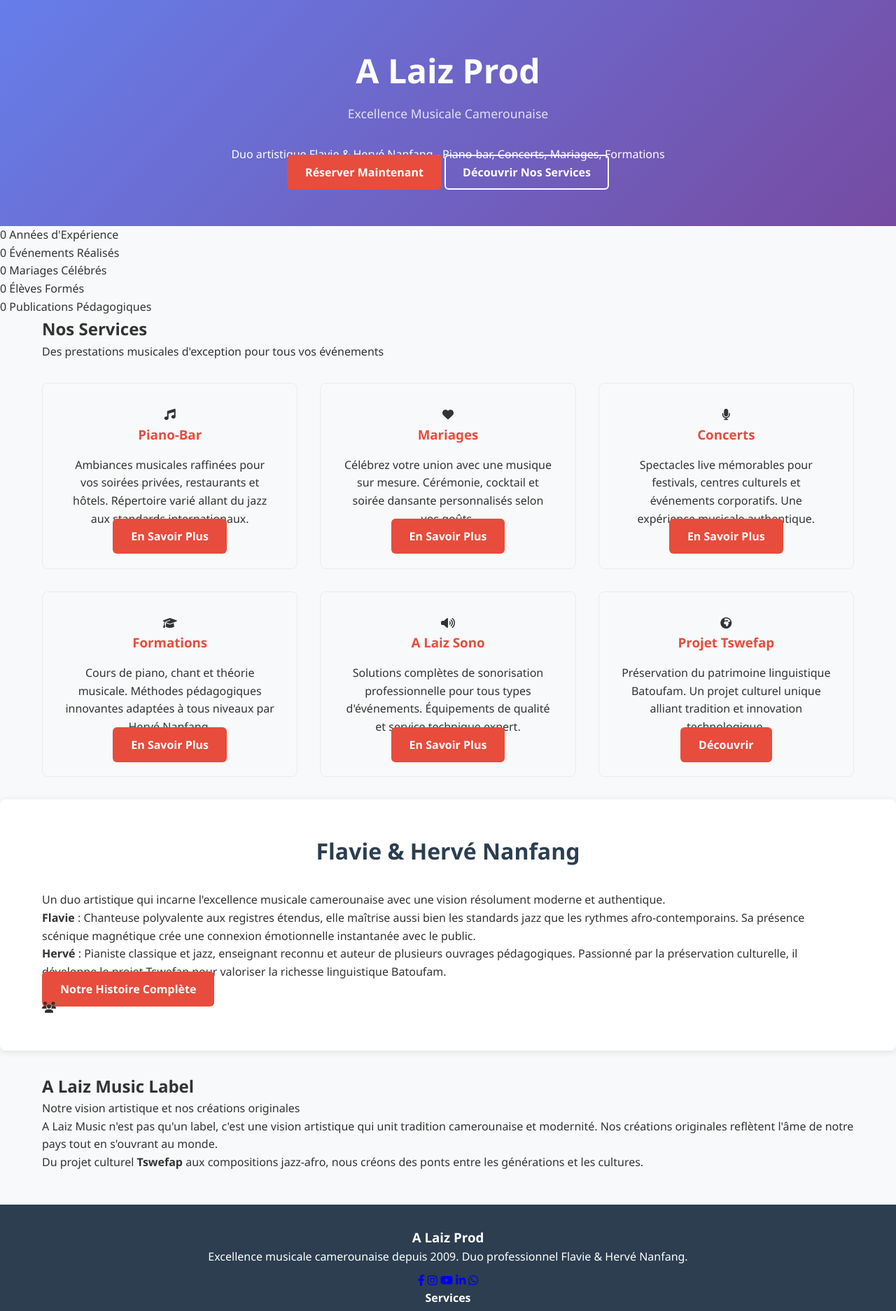
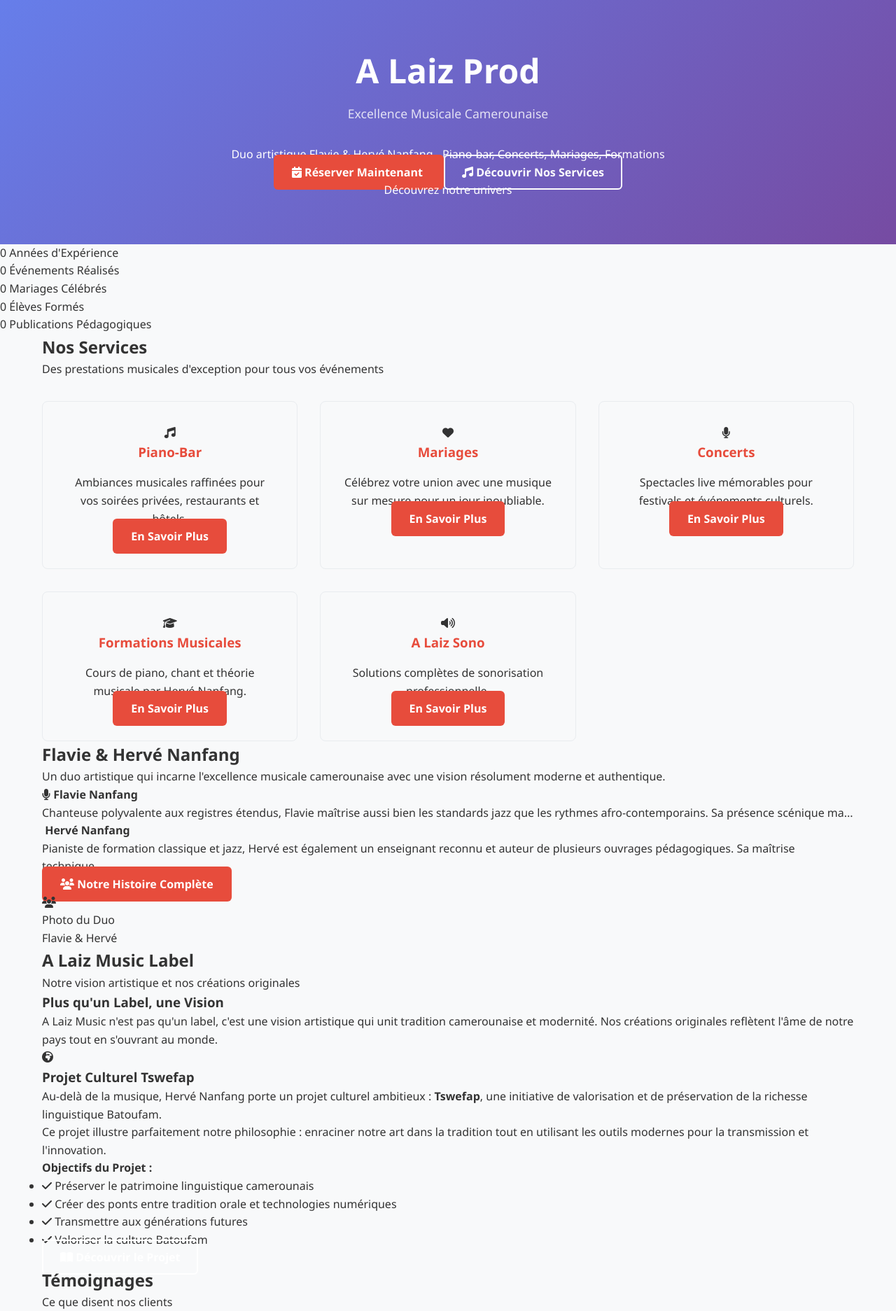
Before and after one commit to LeJuif69/alaiz-prod-website, a Flask app: page / in a window 1280 px wide. Shown: the part 180-2053 px from the top of the page at 70% size. Run offline with Flask 3, Linux system fonts and the light colour scheme; data that the repository does not hold is empty.

Commit message:
Update index.html

```diff
--- a/templates/index.html
+++ b/templates/index.html
@@ -1,16 +1,33 @@
 {% extends "base.html" %}
+
+{% block title %}A Laiz Prod | Duo Musical Professionnel Cameroun - Flavie & Hervé Nanfang{% endblock %}
+{% block description %}A Laiz Prod - Duo musical professionnel camerounais. Piano-bar, mariages, concerts, formations musicales avec Flavie & Hervé Nanfang. Excellence musicale depuis 2009.{% endblock %}
 
 {% block content %}
     <!-- Hero Section -->
     <section class="hero" id="accueil">
+        <div class="hero-background">
+            <!-- Vous pouvez remplacer par une vraie image -->
+            <div class="hero-overlay"></div>
+        </div>
         <div class="hero-content">
             <h1>A Laiz Prod</h1>
             <p class="hero-subtitle">Excellence Musicale Camerounaise</p>
-            <p>Duo artistique Flavie & Hervé Nanfang - Piano-bar, Concerts, Mariages, Formations</p>
+            <p class="hero-description">Duo artistique Flavie & Hervé Nanfang - Piano-bar, Concerts, Mariages, Formations</p>
             <div class="cta-buttons">
-                <a href="{{ url_for('contact') }}" class="btn btn-primary">Réserver Maintenant</a>
-                <a href="{{ url_for('services') }}" class="btn btn-secondary">Découvrir Nos Services</a>
+                <a href="{{ url_for('contact') }}" class="btn btn-primary">
+                    <i class="fas fa-calendar-check"></i> Réserver Maintenant
+                </a>
+                <a href="{{ url_for('services') }}" class="btn btn-secondary">
+                    <i class="fas fa-music"></i> Découvrir Nos Services
+                </a>
             </div>
+        </div>
+
+        <!-- Scroll Indicator -->
+        <div class="scroll-indicator">
+            <div class="scroll-arrow"></div>
+            <span>Découvrez notre univers</span>
         </div>
     </section>
 
@@ -48,87 +65,154 @@
                 <p>Des prestations musicales d'exception pour tous vos événements</p>
             </div>
             <div class="services-grid">
+                {% for service_key, service in services.items() %}
                 <div class="service-card animate-on-scroll">
                     <div class="service-icon">
-                        <i class="fas fa-music"></i>
+                        <i class="{{ service.icon }}"></i>
                     </div>
-                    <h3>Piano-Bar</h3>
-                    <p>Ambiances musicales raffinées pour vos soirées privées, restaurants et hôtels. Répertoire varié allant du jazz aux standards internationaux.</p>
-                    <a href="{{ url_for('services') }}#piano-bar" class="btn btn-primary">En Savoir Plus</a>
+                    <h3>{{ service.title }}</h3>
+                    <p>{{ service.description }}</p>
+                    <a href="{{ url_for('services') }}#{{ service.id }}" class="btn btn-primary">En Savoir Plus</a>
                 </div>
-                <div class="service-card animate-on-scroll">
-                    <div class="service-icon">
-                        <i class="fas fa-heart"></i>
+                {% endfor %}
+            </div>
+        </div>
+    </section>
+
+    <!-- About Section Preview -->
+    <section class="about-preview" id="apropos">
+        <div class="container">
+            <div class="about-content">
+                <div class="about-text animate-on-scroll">
+                    <h2>Flavie & Hervé Nanfang</h2>
+                    <p class="lead">Un duo artistique qui incarne l'excellence musicale camerounaise avec une vision résolument moderne et authentique.</p>
+
+                    <div class="team-preview">
+                        <div class="team-member">
+                            <h4><i class="fas fa-microphone"></i> {{ team.flavie.name }}</h4>
+                            <p>{{ team.flavie.bio[:150] }}...</p>
+                        </div>
+                        <div class="team-member">
+                            <h4><i class="fas fa-piano"></i> {{ team.herve.name }}</h4>
+                            <p>{{ team.herve.bio[:150] }}...</p>
+                        </div>
                     </div>
-                    <h3>Mariages</h3>
-                    <p>Célébrez votre union avec une musique sur mesure. Cérémonie, cocktail et soirée dansante personnalisés selon vos goûts.</p>
-                    <a href="{{ url_for('services') }}#mariages" class="btn btn-primary">En Savoir Plus</a>
+
+                    <a href="{{ url_for('about') }}" class="btn btn-primary">
+                        <i class="fas fa-users"></i> Notre Histoire Complète
+                    </a>
                 </div>
-                <div class="service-card animate-on-scroll">
-                    <div class="service-icon">
-                        <i class="fas fa-microphone"></i>
+                <div class="about-image animate-on-scroll">
+                    <!-- Remplacer par une vraie image du duo -->
+                    <div class="placeholder-image">
+                        <i class="fas fa-users"></i>
+                        <p>Photo du Duo<br>Flavie & Hervé</p>
                     </div>
-                    <h3>Concerts</h3>
-                    <p>Spectacles live mémorables pour festivals, centres culturels et événements corporatifs. Une expérience musicale authentique.</p>
-                    <a href="{{ url_for('services') }}#concerts" class="btn btn-primary">En Savoir Plus</a>
-                </div>
-                <div class="service-card animate-on-scroll">
-                    <div class="service-icon">
-                        <i class="fas fa-graduation-cap"></i>
-                    </div>
-                    <h3>Formations</h3>
-                    <p>Cours de piano, chant et théorie musicale. Méthodes pédagogiques innovantes adaptées à tous niveaux par Hervé Nanfang.</p>
-                    <a href="{{ url_for('formations') }}" class="btn btn-primary">En Savoir Plus</a>
-                </div>
-                <div class="service-card animate-on-scroll">
-                    <div class="service-icon">
-                        <i class="fas fa-volume-up"></i>
-                    </div>
-                    <h3>A Laiz Sono</h3>
-                    <p>Solutions complètes de sonorisation professionnelle pour tous types d'événements. Équipements de qualité et service technique expert.</p>
-                    <a href="{{ url_for('services') }}#sono" class="btn btn-primary">En Savoir Plus</a>
-                </div>
-                <div class="service-card animate-on-scroll">
-                    <div class="service-icon">
-                        <i class="fas fa-globe-africa"></i>
-                    </div>
-                    <h3>Projet Tswefap</h3>
-                    <p>Préservation du patrimoine linguistique Batoufam. Un projet culturel unique alliant tradition et innovation technologique.</p>
-                    <a href="{{ url_for('about') }}#tswefap" class="btn btn-primary">Découvrir</a>
                 </div>
             </div>
         </div>
     </section>
 
-    <!-- About Section -->
-    <section class="about" id="apropos">
+    <!-- Label & Tswefap Section -->
+    <section class="label-section" id="label">
         <div class="container">
-            <div class="about-content">
-                <div class="about-text animate-on-scroll">
-                    <h2>Flavie & Hervé Nanfang</h2>
-                    <p>Un duo artistique qui incarne l'excellence musicale camerounaise avec une vision résolument moderne et authentique.</p>
-                    <p><strong>Flavie</strong> : Chanteuse polyvalente aux registres étendus, elle maîtrise aussi bien les standards jazz que les rythmes afro-contemporains. Sa présence scénique magnétique crée une connexion émotionnelle instantanée avec le public.</p>
-                    <p><strong>Hervé</strong> : Pianiste classique et jazz, enseignant reconnu et auteur de plusieurs ouvrages pédagogiques. Passionné par la préservation culturelle, il développe le projet Tswefap pour valoriser la richesse linguistique Batoufam.</p>
-                    <a href="{{ url_for('about') }}" class="btn btn-primary">Notre Histoire Complète</a>
-                </div>
-                <div class="about-image animate-on-scroll">
-                    <i class="fas fa-users"></i>
+            <div class="section-title animate-on-scroll">
+                <h2>A Laiz Music Label</h2>
+                <p>Notre vision artistique et nos créations originales</p>
+            </div>
+
+            <div class="label-content">
+                <div class="label-main animate-on-scroll">
+                    <div class="label-description">
+                        <h3>Plus qu'un Label, une Vision</h3>
+                        <p>A Laiz Music n'est pas qu'un label, c'est une vision artistique qui unit tradition camerounaise et modernité. Nos créations originales reflètent l'âme de notre pays tout en s'ouvrant au monde.</p>
+                    </div>
+
+                    <div class="tswefap-highlight">
+                        <div class="tswefap-icon">
+                            <i class="fas fa-globe-africa"></i>
+                        </div>
+                        <div class="tswefap-content">
+                            <h3>Projet Culturel Tswefap</h3>
+                            <p>Au-delà de la musique, Hervé Nanfang porte un projet culturel ambitieux : <strong>Tswefap</strong>, une initiative de valorisation et de préservation de la richesse linguistique Batoufam.</p>
+                            <p>Ce projet illustre parfaitement notre philosophie : enraciner notre art dans la tradition tout en utilisant les outils modernes pour la transmission et l'innovation.</p>
+                            <div class="tswefap-goals">
+                                <h4>Objectifs du Projet :</h4>
+                                <ul>
+                                    <li><i class="fas fa-check"></i> Préserver le patrimoine linguistique camerounais</li>
+                                    <li><i class="fas fa-check"></i> Créer des ponts entre tradition orale et technologies numériques</li>
+                                    <li><i class="fas fa-check"></i> Transmettre aux générations futures</li>
+                                    <li><i class="fas fa-check"></i> Valoriser la culture Batoufam</li>
+                                </ul>
+                            </div>
+                            <a href="{{ url_for('about') }}#tswefap" class="btn btn-secondary">
+                                <i class="fas fa-book-open"></i> Découvrir le Projet
+                            </a>
+                        </div>
+                    </div>
                 </div>
             </div>
         </div>
     </section>
 
-    <!-- Label Section -->
-    <section class="label-section" id="label">
+    <!-- Testimonials Section -->
+    <section class="testimonials">
         <div class="container">
             <div class="section-title animate-on-scroll">
-                <h2 style="color: var(--primary-color);">A Laiz Music Label</h2>
-                <p>Notre vision artistique et nos créations originales</p>
+                <h2>Témoignages</h2>
+                <p>Ce que disent nos clients</p>
             </div>
-            <div class="label-content">
-                <div class="label-description animate-on-scroll">
-                    <p>A Laiz Music n'est pas qu'un label, c'est une vision artistique qui unit tradition camerounaise et modernité. Nos créations originales reflètent l'âme de notre pays tout en s'ouvrant au monde.</p>
-                    <p>Du projet culturel <strong>Tswefap</strong> aux compositions jazz-afro, nous créons des ponts entre les générations et les cultures.</p>
+
+            <div class="testimonials-grid">
+                <div class="testimonial-card animate-on-scroll">
+                    <div class="testimonial-content">
+                        <i class="fas fa-quote-left"></i>
+                        <p>"Un duo exceptionnel qui a rendu notre mariage inoubliable. Leur professionnalisme et leur talent ont créé une ambiance magique."</p>
+                    </div>
+                    <div class="testimonial-author">
+                        <h4>Marie & Paul Kouanang</h4>
+                        <span>Mariage - Douala 2023</span>
+                    </div>
+                </div>
+
+                <div class="testimonial-card animate-on-scroll">
+                    <div class="testimonial-content">
+                        <i class="fas fa-quote-left"></i>
+                        <p>"Les cours d'Hervé ont transformé ma approche du piano. Sa pédagogie est remarquable et adaptée à chaque élève."</p>
+                    </div>
+                    <div class="testimonial-author">
+                        <h4>Sandra Mbella</h4>
+                        <span>Élève en Formation Piano</span>
+                    </div>
+                </div>
+
+                <div class="testimonial-card animate-on-scroll">
+                    <div class="testimonial-content">
+                        <i class="fas fa-quote-left"></i>
+                        <p>"Pour nos soirées piano-bar, A Laiz Prod apporte toujours cette touche d'excellence qui fait la différence."</p>
+                    </div>
+                    <div class="testimonial-author">
+                        <h4>Hotel Hilton Yaoundé</h4>
+                        <span>Partenaire Récurrent</span>
+                    </div>
+                </div>
+            </div>
+        </div>
+    </section>
+
+    <!-- Call to Action Final -->
+    <section class="cta-final">
+        <div class="container">
+            <div class="cta-content animate-on-scroll">
+                <h2>Prêt à Créer des Moments Inoubliables ?</h2>
+                <p>Que vous cherchiez à célébrer un moment spécial, apprendre la musique ou découvrir notre projet culturel, nous sommes là pour vous accompagner.</p>
+                <div class="cta-buttons">
+                    <a href="{{ url_for('contact') }}" class="btn btn-primary btn-large">
+                        <i class="fas fa-phone"></i> Contactez-Nous
+                    </a>
+                    <a href="tel:+237XXXXXXXX" class="btn btn-secondary btn-large">
+                        <i class="fab fa-whatsapp"></i> WhatsApp Direct
+                    </a>
                 </div>
             </div>
         </div>
@@ -147,6 +231,31 @@
                 element.setAttribute('data-target', values[index]);
             });
         })
-        .catch(error => console.log('Utilisation des valeurs par défaut'));
+        .catch(error => {
+            console.log('Utilisation des valeurs par défaut pour les stats');
+        });
+
+    // Auto-hide flash messages after 5 seconds
+    setTimeout(() => {
+        const flashMessages = document.getElementById('flash-messages');
+        if (flashMessages) {
+            flashMessages.style.opacity = '0';
+            setTimeout(() => flashMessages.remove(), 500);
+        }
+    }, 5000);
+
+    // Smooth scroll pour les ancres internes
+    document.querySelectorAll('a[href^="#"]').forEach(anchor => {
+        anchor.addEventListener('click', function (e) {
+            e.preventDefault();
+            const target = document.querySelector(this.getAttribute('href'));
+            if (target) {
+                target.scrollIntoView({
+                    behavior: 'smooth',
+                    block: 'start'
+                });
+            }
+        });
+    });
 </script>
 {% endblock %}
```
